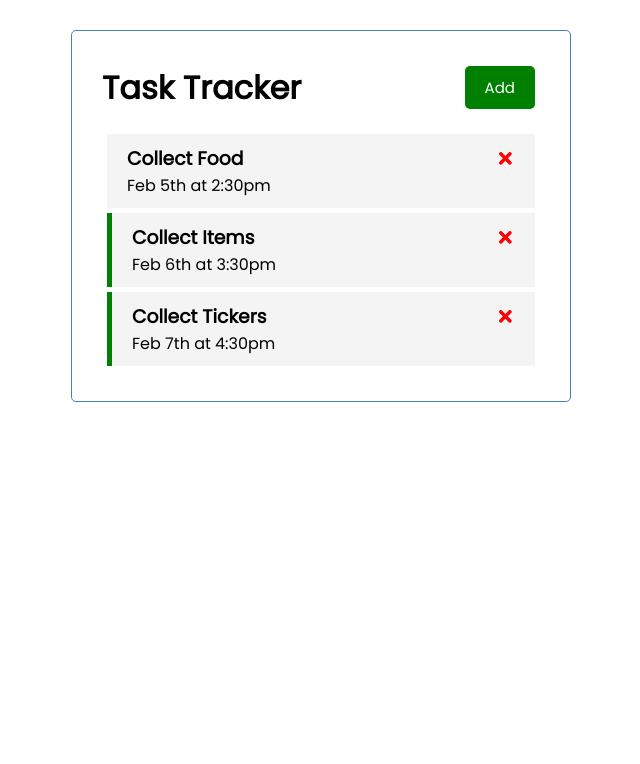
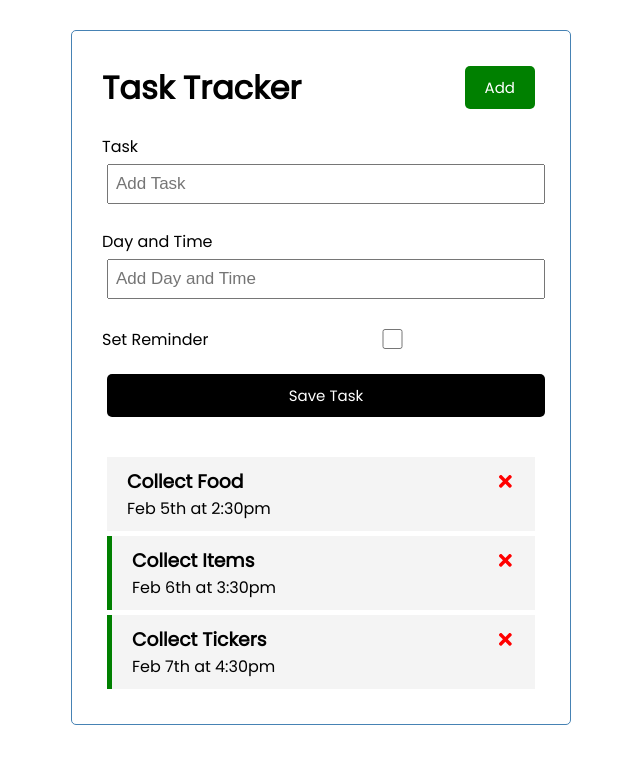
Before and after one commit to vijay0405/Task-Tracker, a React (Create React App) app: page / in a window 1280 px wide. Shown: the top 764 px of the page, without its empty margins (319-959 px from the left). Built offline with nearby package versions, Linux system fonts and the light colour scheme.

Commit message:
added add task component

```diff
--- a/src/App.js
+++ b/src/App.js
@@ -1,6 +1,7 @@
 import { useState } from "react"
 import Header from './components/Header';
 import Tasks from './components/Tasks';
+import AddTask from './components/AddTask';
 
 function App() {
 
@@ -23,6 +24,13 @@
     reminder: true
   }])
 
+  const addTask = (task) => {
+    console.log(task);
+    const id = Math.floor(Math.random() * 10000) + 1;
+    const newTask = { id, ...task};
+    setTaskList([...taskList, newTask]);
+  }
+
   const deleteTask = (id) => {
     console.log('delete', id);
     setTaskList(taskList.filter((task)=> task.id != id));
@@ -35,11 +43,12 @@
         task.id === id ? {...task, reminder: !task.reminder} : task
       )
     );
-  }
+  };
 
   return (
     <div className="container">
       <Header />
+      <AddTask onAdd={addTask}/>
       {
         taskList.length > 0 ?
         <Tasks taskList={taskList} onDelete={deleteTask} onToggle={togglereminder}/>
--- /dev/null
+++ b/src/components/AddTask.js
@@ -0,0 +1,42 @@
+import { useState } from "react"
+
+const AddTask = ({ onAdd }) => {
+    const [text, setText] = useState("");
+    const [day, setDay] = useState("");
+    const [reminder, setReminder] = useState(false);
+
+    const onSubmit = (e) => {
+        e.preventDefault();
+        if(!text) {
+            alert("please add a task");
+            return
+        }
+
+        onAdd({ text, day, reminder })
+
+        setText("");
+        setDay("");
+        setReminder(false);
+    }
+
+    return (
+        <form className="add-form" onSubmit={onSubmit}>
+            <div className="form-control">
+                <label>Task</label>
+                <input type='text' placeholder="Add Task" value={text} onChange={(e)=>setText(e.target.value)}/>
+            </div>
+            <div className="form-control">
+                <label>Day and Time</label>
+                <input type='text' placeholder="Add Day and Time" value={day} onChange={(e)=>setDay(e.target.value)}/>
+            </div>
+            <div className="form-control form-control-check">
+                <label>Set Reminder</label>
+                <input type='checkbox' checked={reminder} value={reminder} onChange={(e)=>setReminder(e.currentTarget.checked)}/>
+            </div>
+
+            <input type='submit' value="Save Task" className="btn btn-block"/>
+        </form>
+    )
+}
+
+export default AddTask
```
